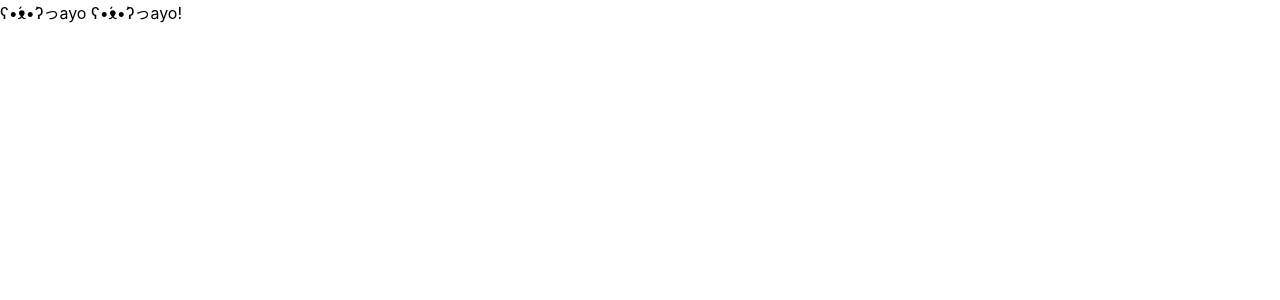
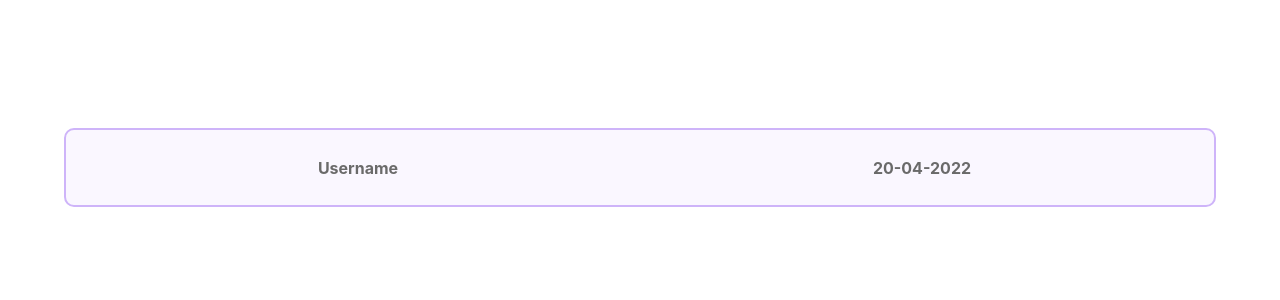
Before and after one commit to alaanescobedo/daily-tasks-app, a React (Vite) app: page / in a window 1280 px wide. Shown: the top 300 px of the page. Built offline with nearby package versions, Linux system fonts and the light colour scheme.

Commit message:
Add MainCard element

```diff
--- a/src/App.tsx
+++ b/src/App.tsx
@@ -2,8 +2,14 @@ function App() {
 
   return (
     <div>
-      ʕ•́ᴥ•̀ʔっayo
-      ʕ•́ᴥ•̀ʔっayo!
+      <div style={{ width:"90%", margin:"10% auto" }}>
+        <div style={{ height: "100vh" }}>
+          <div style={{ height: "55px", backgroundColor: "#CEB4F91a", border: "2px solid #CEB4F9", borderRadius: "10px", padding: "10px", display: "grid", placeContent: "center", gridTemplateColumns: "1fr 1fr", justifyItems: "center", alignContent:"center", color:"#6A6A6A" }}>
+            <h4>Username</h4>
+            <h4>20-04-2022</h4>
+          </div>
+        </div>
+      </div>
     </div>
   )
 }
```
